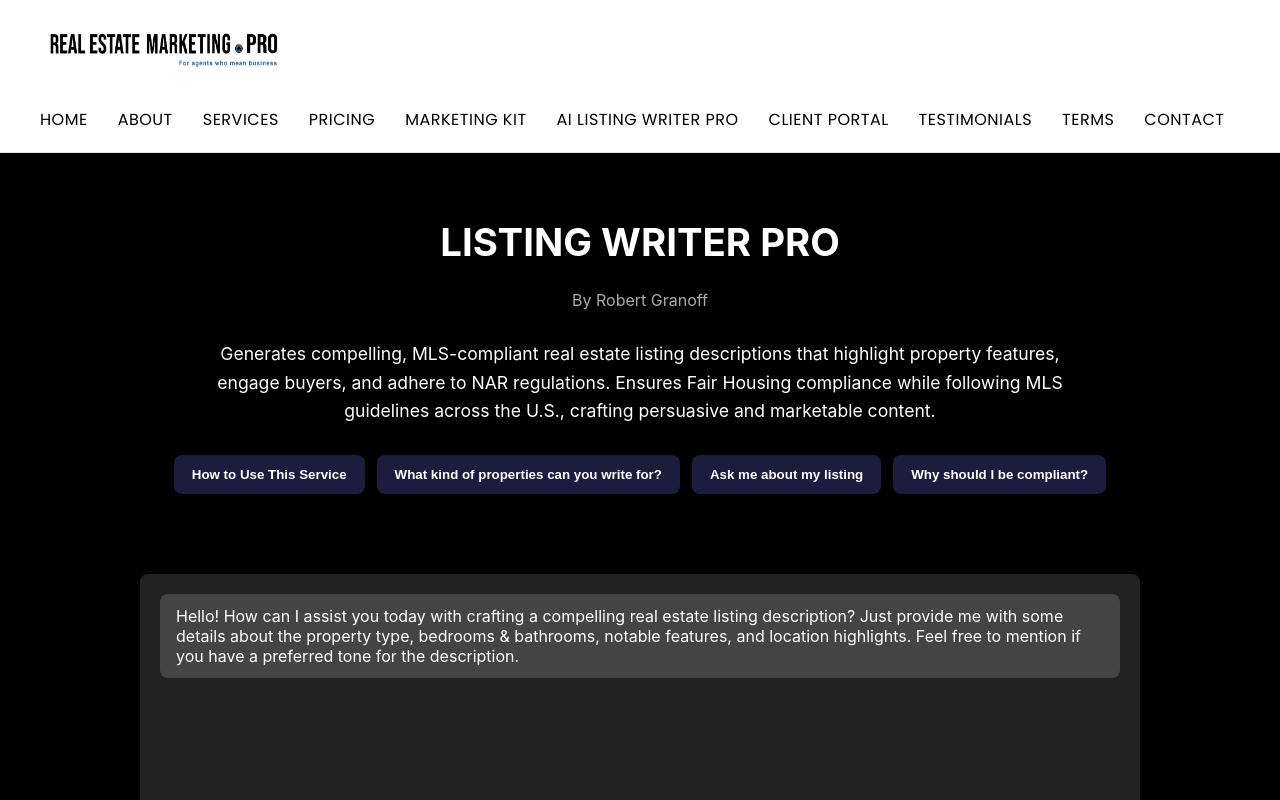
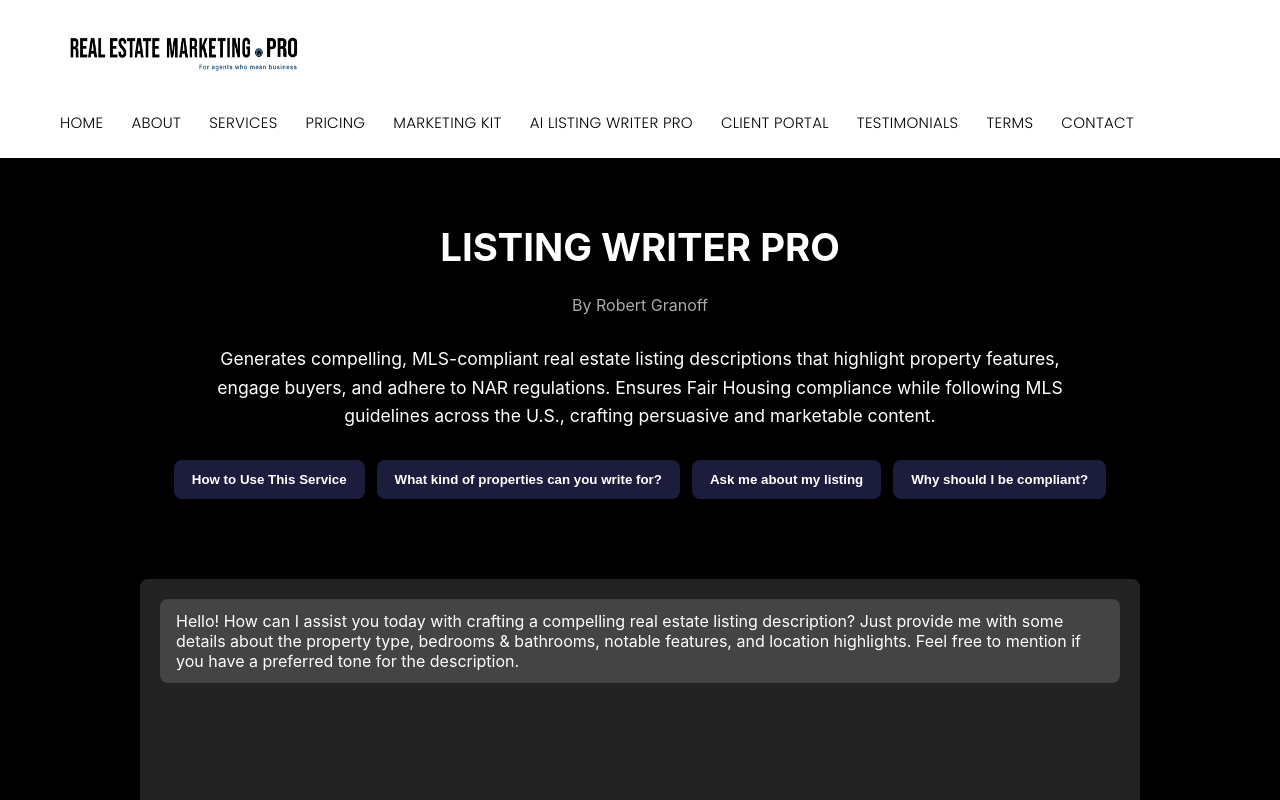
Before and after one commit to rgranoff/real-estate-listing-writer-pro, a Next.js app: page /chat in a window 1280 px wide. Shown: the top 800 px of the page. Built offline with nearby package versions, Linux system fonts and the light colour scheme.

Commit message:
Update Header.module.css

```diff
--- a/components/Header.module.css
+++ b/components/Header.module.css
@@ -1,42 +1,32 @@
 .header {
-  background-color: #fff;
-  border-bottom: 1px solid #e5e5e5;
-  padding: 20px 40px;
+  display: flex;
+  justify-content: space-between;
+  align-items: center;
+  padding: 24px 60px;
+  background-color: white;
   font-family: 'Poppins', sans-serif;
-  position: sticky;
-  top: 0;
-  z-index: 1000;
 }
 
-.container {
-  max-width: 1800px;
-  margin: 0 auto;
-  display: flex;
-  align-items: center;
-  justify-content: space-between;
-  flex-wrap: wrap;
-}
-
-.logoLink {
-  display: block;
+.logo {
+  height: 52px;
 }
 
 .nav {
   display: flex;
-  flex-wrap: wrap;
-  justify-content: flex-end;
-  gap: 30px;
+  gap: 28px;
+  flex-wrap: nowrap;
 }
 
-.navLink {
+.nav a {
+  text-decoration: none;
   color: #000;
-  text-decoration: none;
-  font-weight: 400;
-  font-size: 16px;
-  letter-spacing: 0.5px;
-  transition: opacity 0.2s ease;
+  font-weight: 300;
+  font-size: 15px;
+  letter-spacing: 0.02em;
+  transition: color 0.3s;
 }
 
-.navLink:hover {
-  opacity: 0.7;
+.nav a:hover {
+  text-decoration: underline;
+  color: #333;
 }
```
